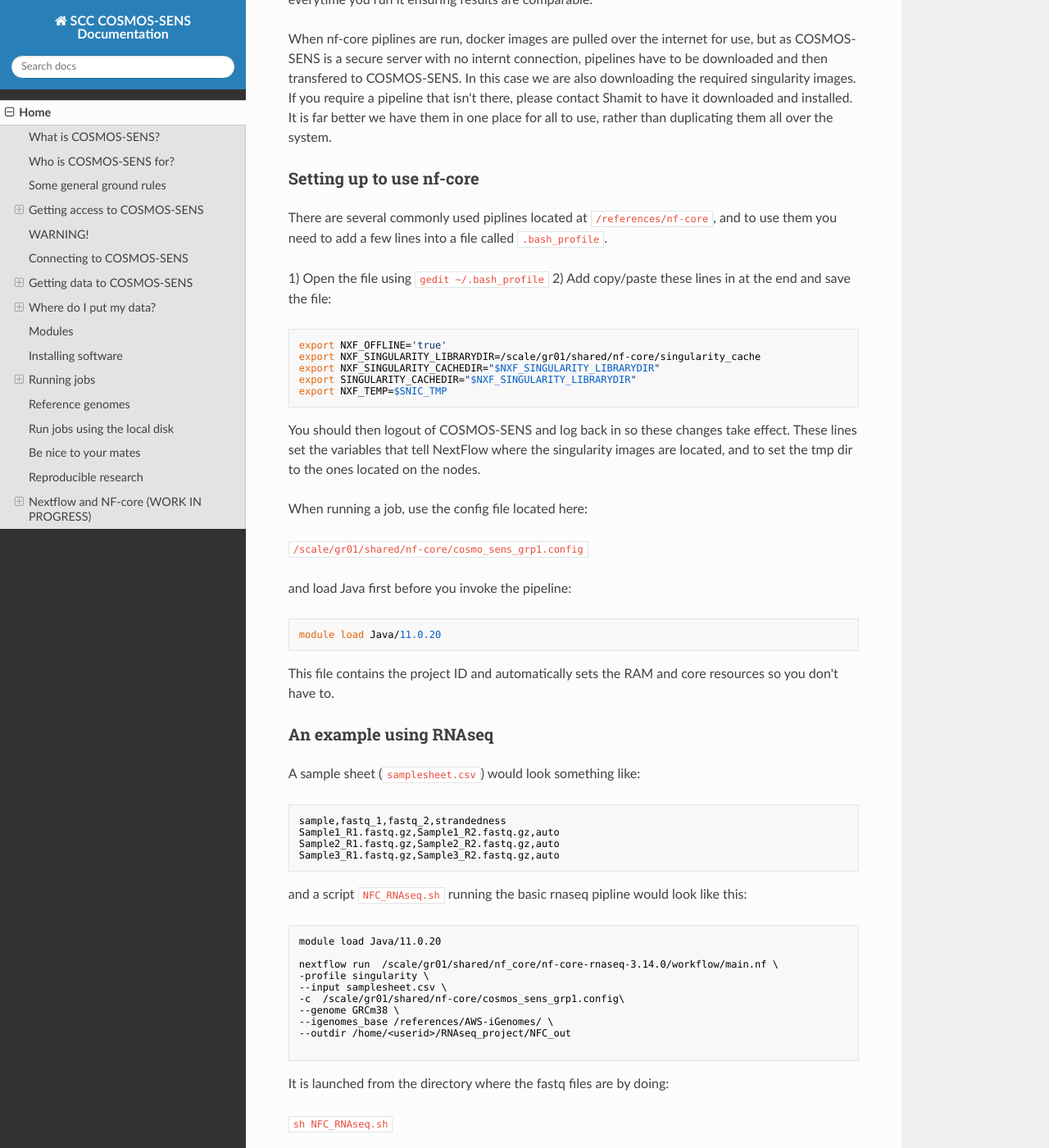
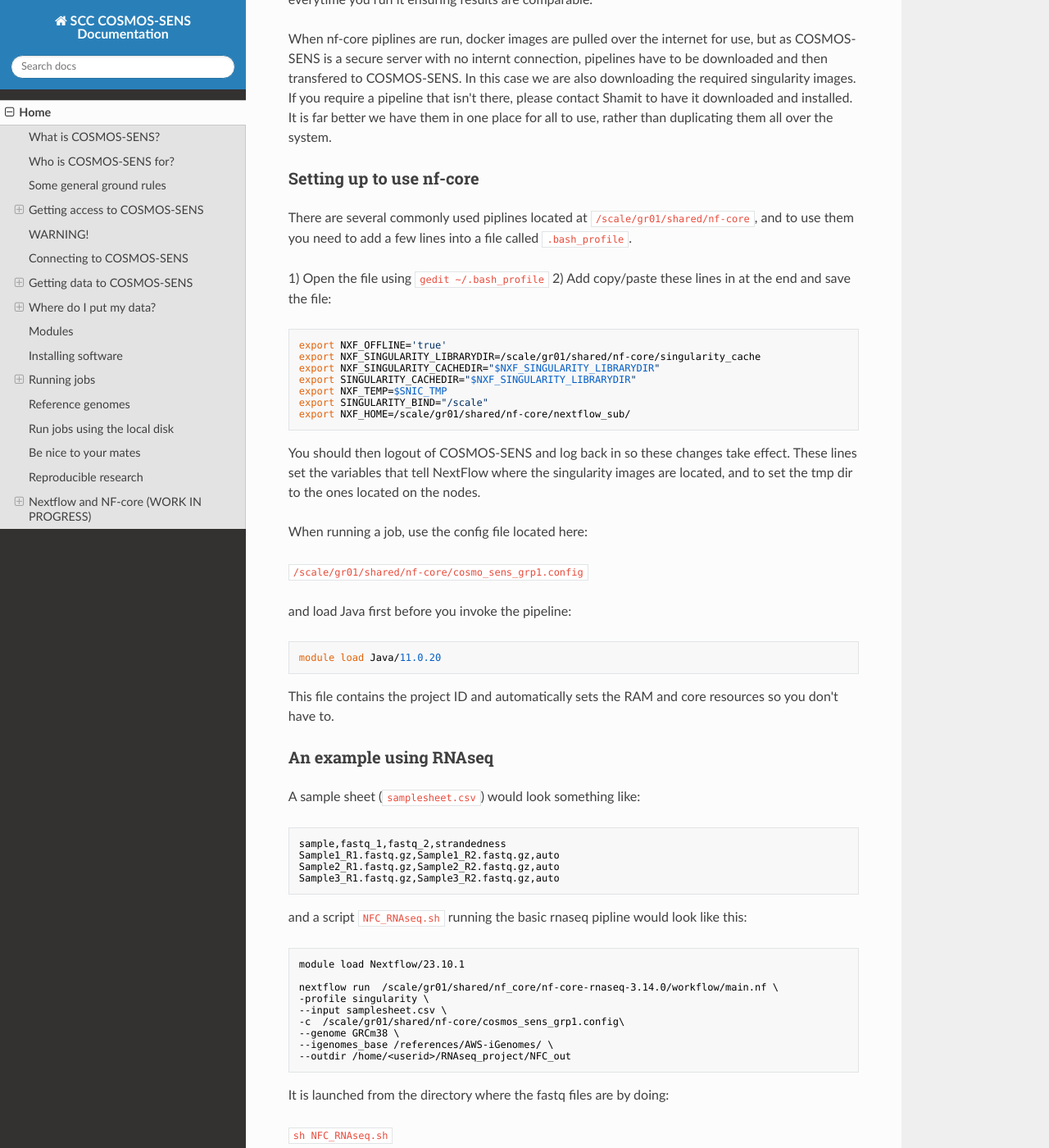
Before and after one commit to sccbioinformatics/SCC_CSENS_docs, an MkDocs documentation site: the page built from docs/index.md, in a window 1280 px wide and 1400 px high, scrolled down 8696 px. Shown: the whole window at 82% size. Built offline with MkDocs 1.6.1, drawn with Linux system fonts in a browser that asks for light colours; nearby versions of some CDN libraries.

Commit message:
correct nextflow

````diff
--- a/docs/index.md
+++ b/docs/index.md
@@ -306,7 +306,7 @@ When nf-core piplines are run, docker images are pulled over the internet for us
 
 ### Setting up to use nf-core
 
-There are several commonly used piplines located at `/references/nf-core`, and to use them you need to add a few lines into a file called `.bash_profile`.
+There are several commonly used piplines located at `/scale/gr01/shared/nf-core`, and to use them you need to add a few lines into a file called `.bash_profile`.
 
 1) Open the file using `gedit ~/.bash_profile`
 2) Add copy/paste these lines in at the end and save the file:
@@ -317,6 +317,8 @@ export NXF_SINGULARITY_LIBRARYDIR=/scale/gr01/shared/nf-core/singularity_cache
 export NXF_SINGULARITY_CACHEDIR="$NXF_SINGULARITY_LIBRARYDIR"
 export SINGULARITY_CACHEDIR="$NXF_SINGULARITY_LIBRARYDIR"
 export NXF_TEMP=$SNIC_TMP
+export SINGULARITY_BIND="/scale"
+export NXF_HOME=/scale/gr01/shared/nf-core/nextflow_sub/
 ```
 
 You should then logout of COSMOS-SENS and log back in so these changes take effect. These lines set the variables that tell NextFlow where the singularity images are located, and to set the tmp dir to the ones located on the nodes.
@@ -348,7 +350,7 @@ Sample3_R1.fastq.gz,Sample3_R2.fastq.gz,auto
 and a script `NFC_RNAseq.sh` running the basic rnaseq pipline would look like this:
 
 ```shell
-module load Java/11.0.20
+module load Nextflow/23.10.1
 
 nextflow run  /scale/gr01/shared/nf_core/nf-core-rnaseq-3.14.0/workflow/main.nf \
 -profile singularity \
@@ -357,7 +359,6 @@ nextflow run  /scale/gr01/shared/nf_core/nf-core-rnaseq-3.14.0/workflow/main.nf
 --genome GRCm38 \
 --igenomes_base /references/AWS-iGenomes/ \
 --outdir /home/<userid>/RNAseq_project/NFC_out
-
 ```
 
 
````
